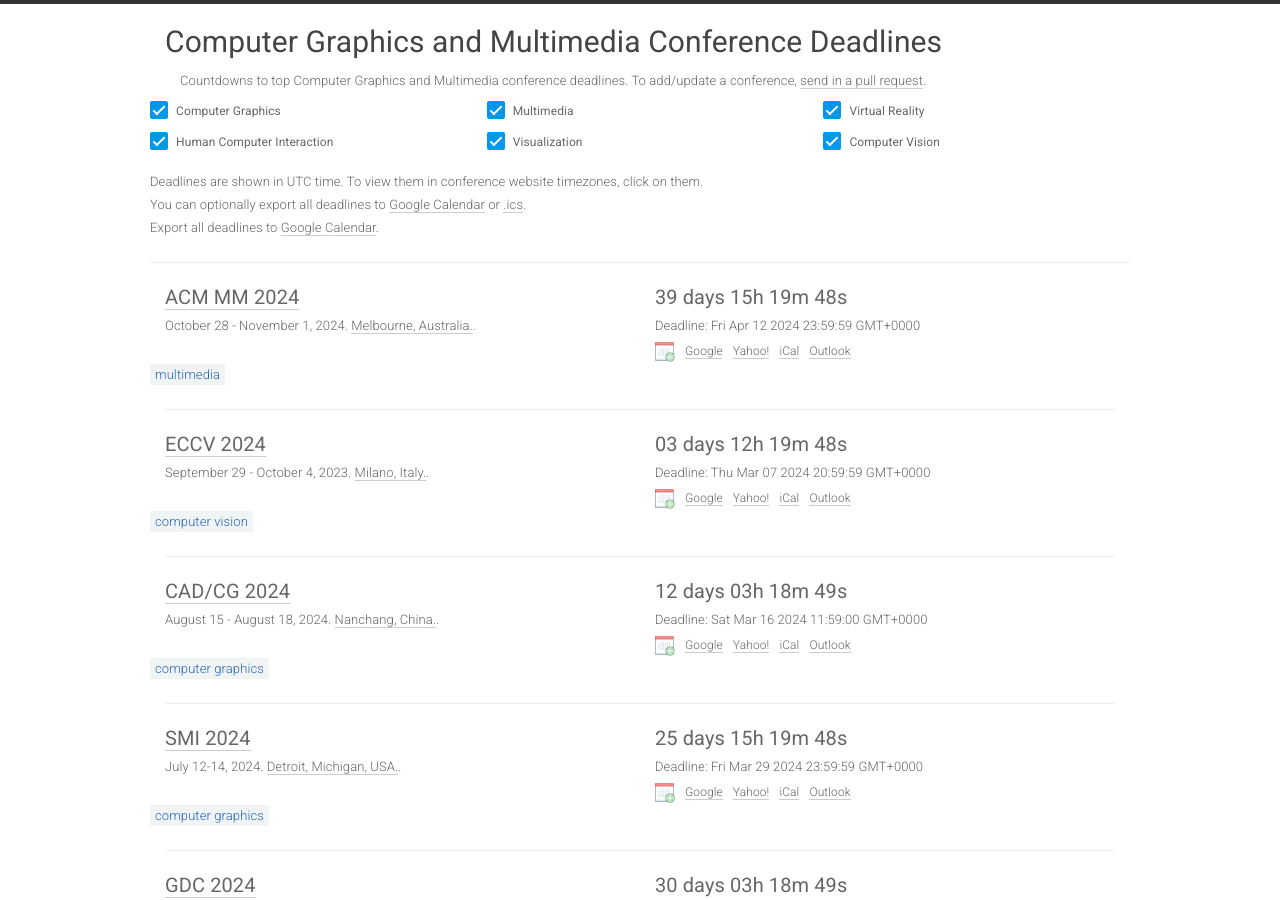
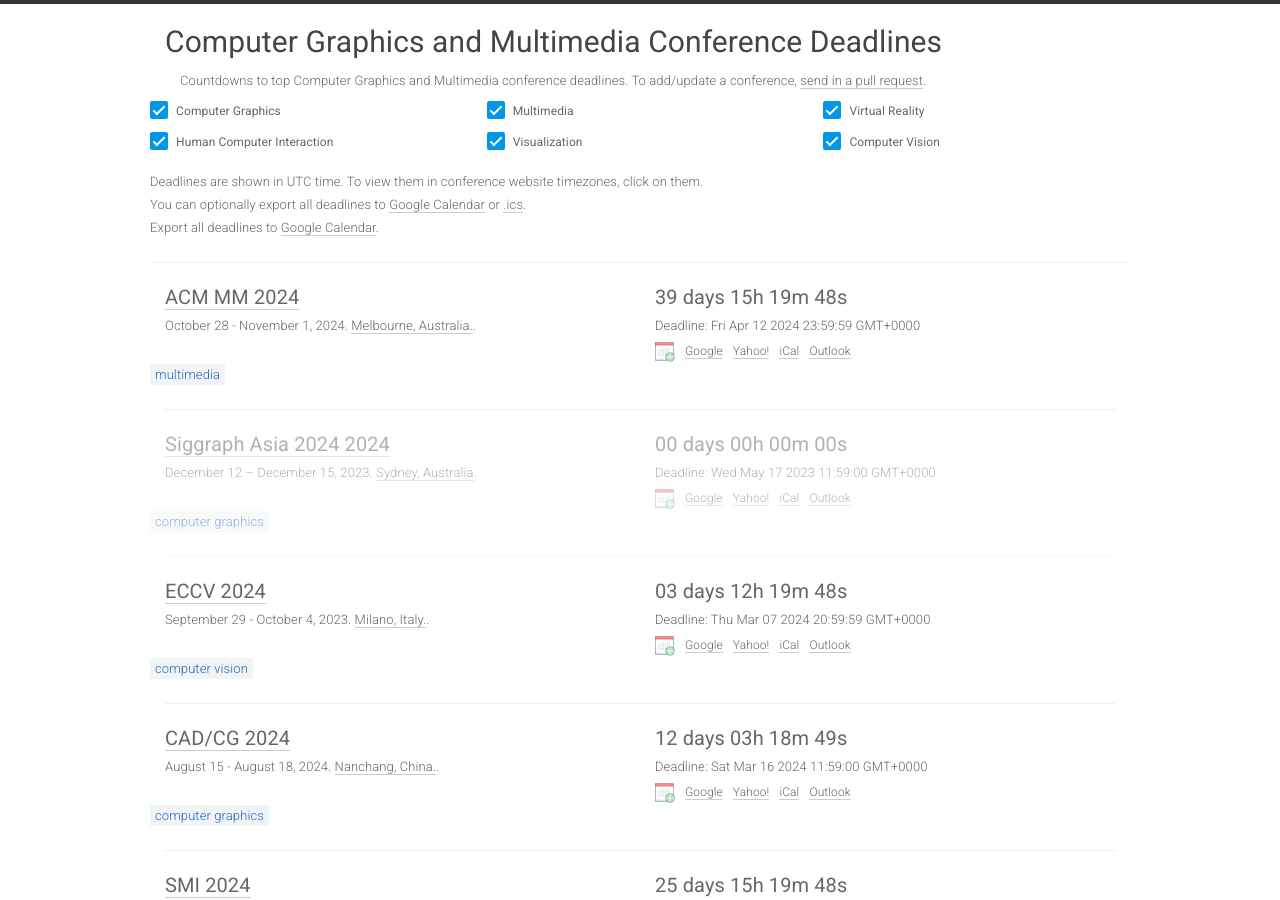
Before and after one commit to JianweiHu94/cgm-deadlines, a Jekyll site: the page built from index.html, in a window 1280 px wide and 900 px high. Built offline with Jekyll 4.4.1, drawn with Linux system fonts in a browser that asks for light colours; nearby versions of some CDN libraries.

Commit message:
Update conferences.yml

```diff
--- a/_data/conferences.yml
+++ b/_data/conferences.yml
@@ -9,6 +9,16 @@
   date: October 28 - November 1, 2024
   place: Melbourne, Australia.
   sub: MM
+
+- title: Siggraph Asia 2024
+  year: 2024
+  id: sig_asisa2024
+  link: https://asia.siggraph.org/2024/
+  deadline: '2023-05-16 23:59:00'
+  timezone: UTC-12
+  date: December 12 – December 15, 2023
+  place: Sydney, Australia
+  sub: CG
 
 - title: ECCV
   year: 2024
```
